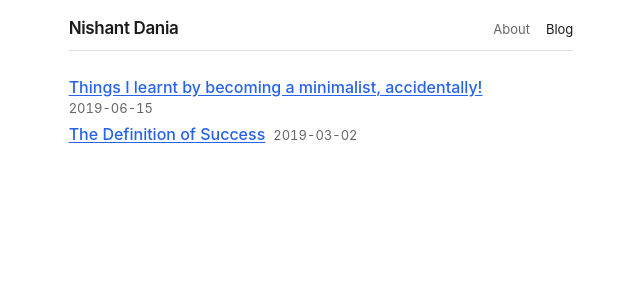
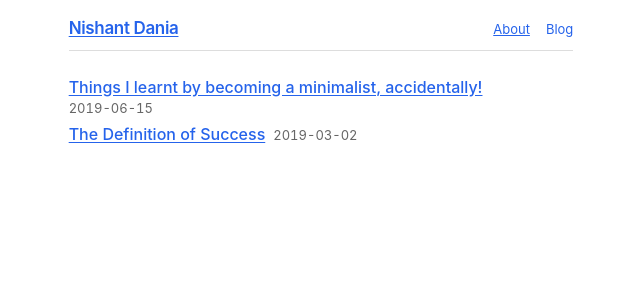
Before and after one commit to nishantdania/website, a Jekyll site: the page built from blog.md, in a window 1280 px wide. Shown: the top 300 px of the page, without its empty margins (319-959 px from the left). Built offline with Jekyll 4.4.1, drawn with Linux system fonts in a browser that asks for light colours.

Commit message:
Nav links use accent color

```diff
--- a/assets/css/style.css
+++ b/assets/css/style.css
@@ -100,8 +100,6 @@ nav a[rel="author"] {
   font-size: var(--text-md);
   font-weight: 600;
   letter-spacing: var(--letter-spacing-tight);
-  text-decoration: none;
-  color: var(--c-fg);
 }
 
 nav > div {
@@ -111,17 +109,11 @@ nav > div {
 
 nav > div a {
   font-size: var(--text-sm);
-  text-decoration: none;
-  color: var(--c-fg-muted);
-}
-
-nav > div a:hover {
-  color: var(--c-fg);
 }
 
 /* Current page indicator */
 nav > div a[aria-current="page"] {
-  color: var(--c-fg);
+  text-decoration: none;
 }
 
 /* ========================================
@@ -199,15 +191,6 @@ a[href^="http"]::after {
   vertical-align: super;
   opacity: 0.6;
   text-decoration: none;
-}
-
-/* Navigation links reset */
-nav a {
-  color: inherit;
-}
-
-nav a:hover {
-  color: var(--c-fg);
 }
 
 /* ========================================
```
